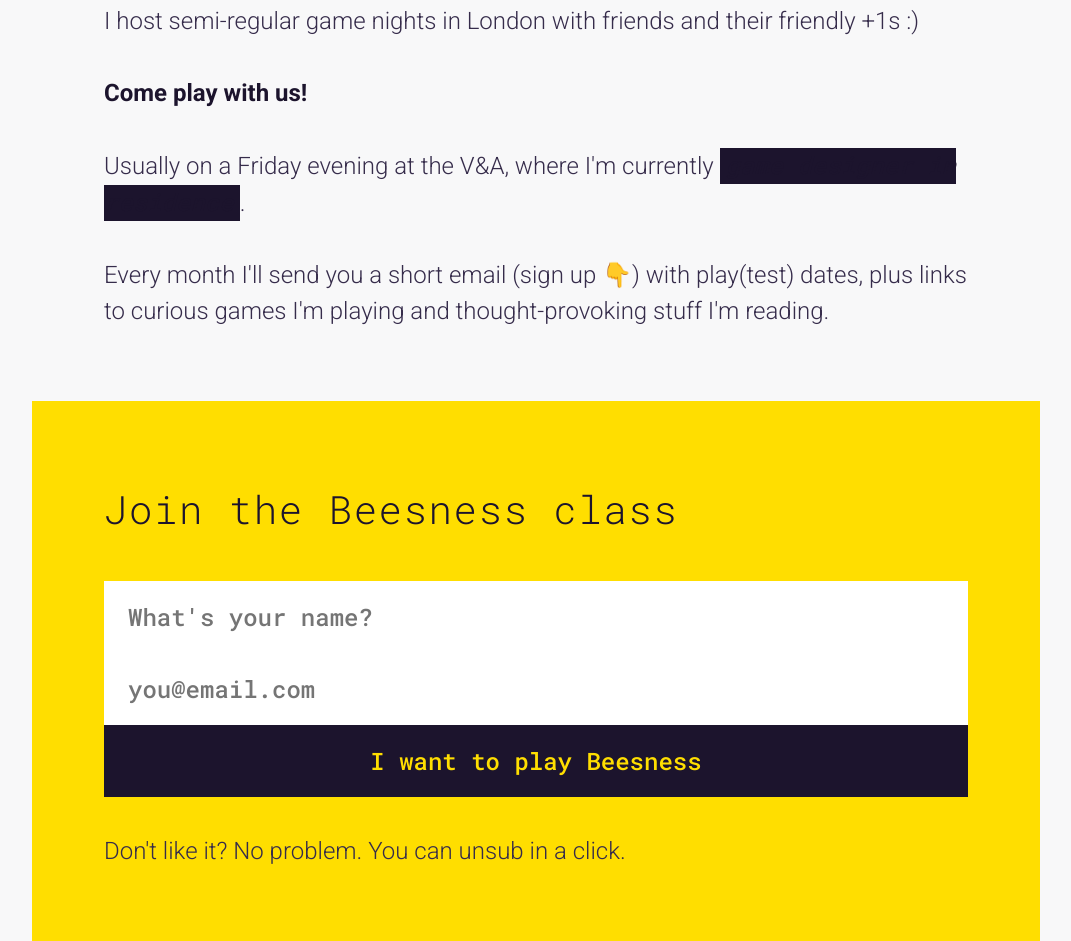
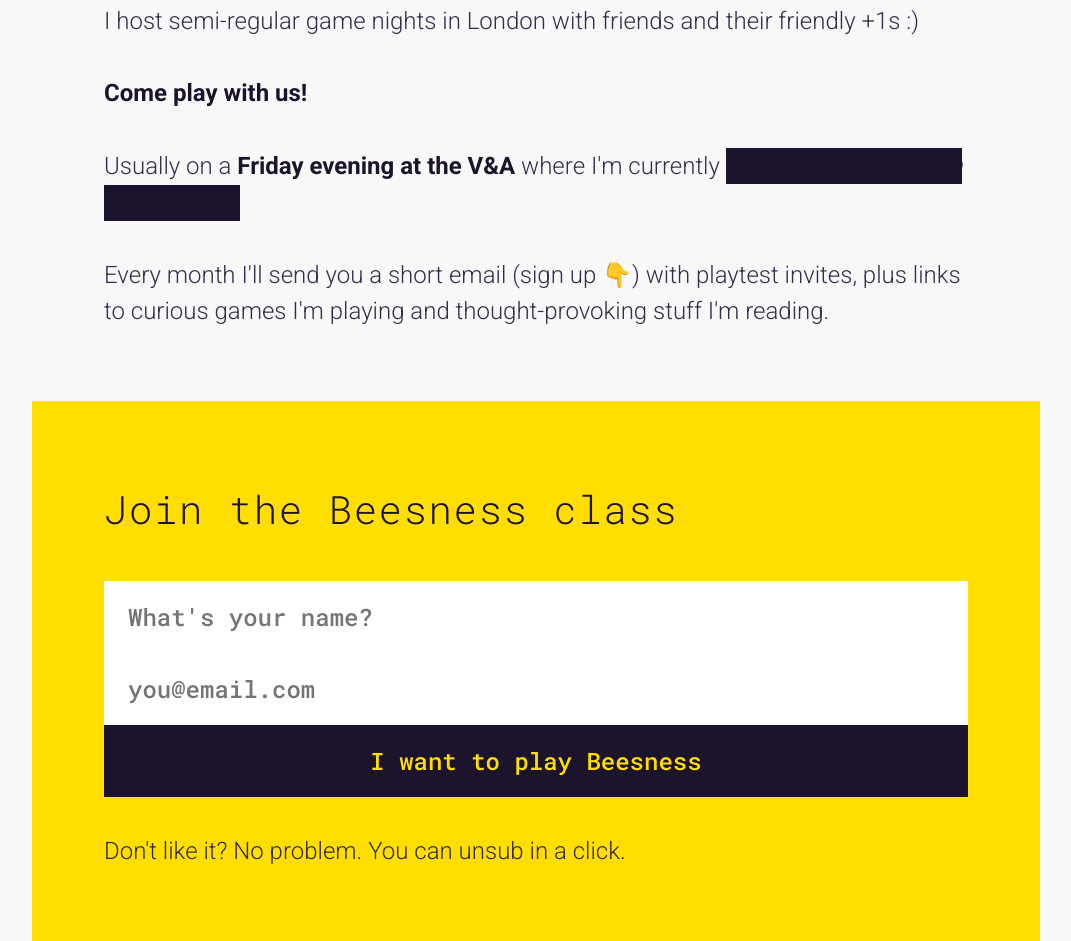
Before and after one commit to beesness/beesness.github.io, a website: page index.html in a window 1280 px wide. Shown: the part 5978-6919 px from the top of the page, without its empty margins (104-1175 px from the left). Drawn offline with Linux system fonts and the light colour scheme.

Commit message:
V&A reveal

```diff
--- a/index.html
+++ b/index.html
@@ -79,8 +79,8 @@
 			<h1>Wanna play it?</h1>
 			<p>I host semi-regular game nights in London with friends and their friendly +1s :)</p>
 			<p><b>Come play with us!</b></p>
-			<p>Usually on a Friday evening at the V&A, where I'm currently <a href="https://www.vam.ac.uk/info/museum-residency-programme#current-residents" target="_blank"><i>game designer in residence</i></a>.</p>
-			<p>Every month I'll send you a short email (sign up 👇) with play(test) dates, plus links to curious games I'm playing and thought-provoking stuff I'm reading.</p>
+			<p>Usually on a <b>Friday evening at the V&A</b> where I'm currently <a href="https://www.vam.ac.uk/info/museum-residency-programme#current-residents" target="_blank"><i>game designer in residence</i></a></p>
+			<p>Every month I'll send you a short email (sign up 👇) with playtest invites, plus links to curious games I'm playing and thought-provoking stuff I'm reading.</p>
 		</section>
 		<section id="mailchimp-print&play" class="content form">
 			<h2>Join the Beesness class</h2>
```
